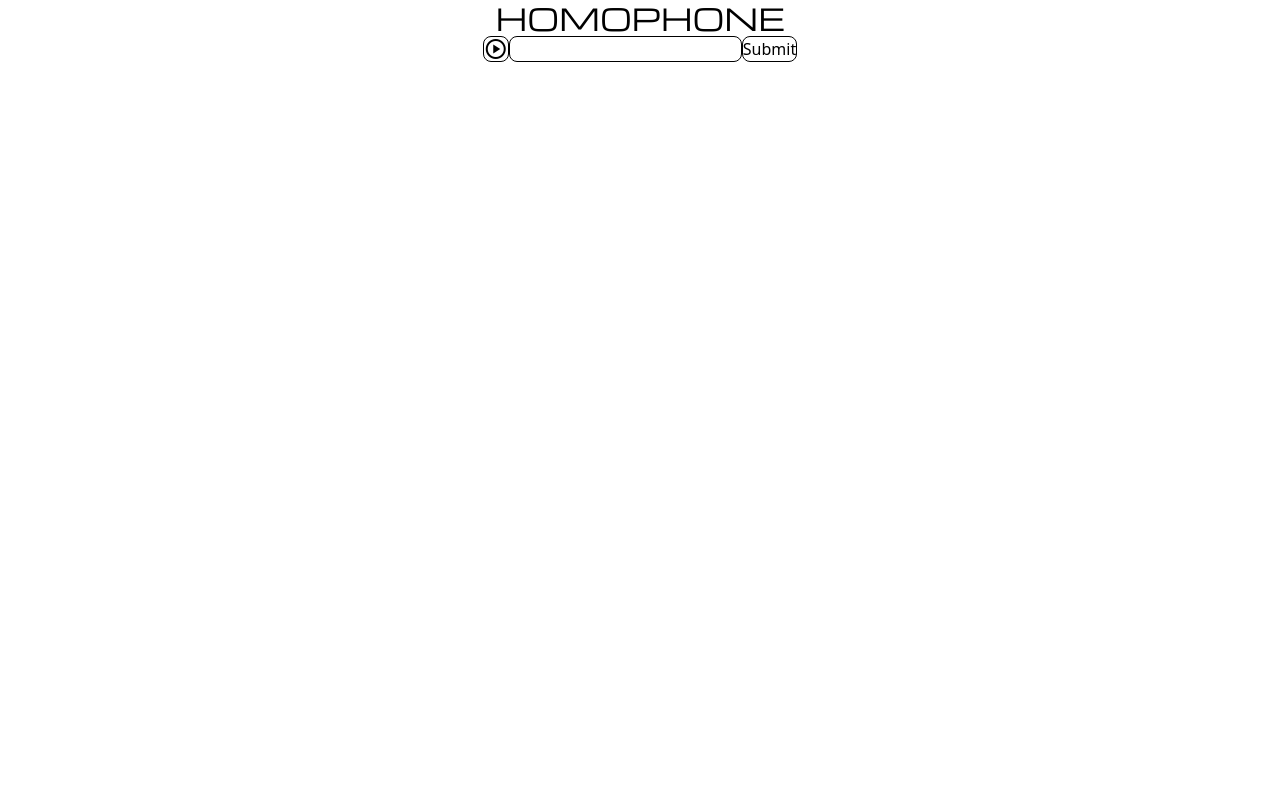
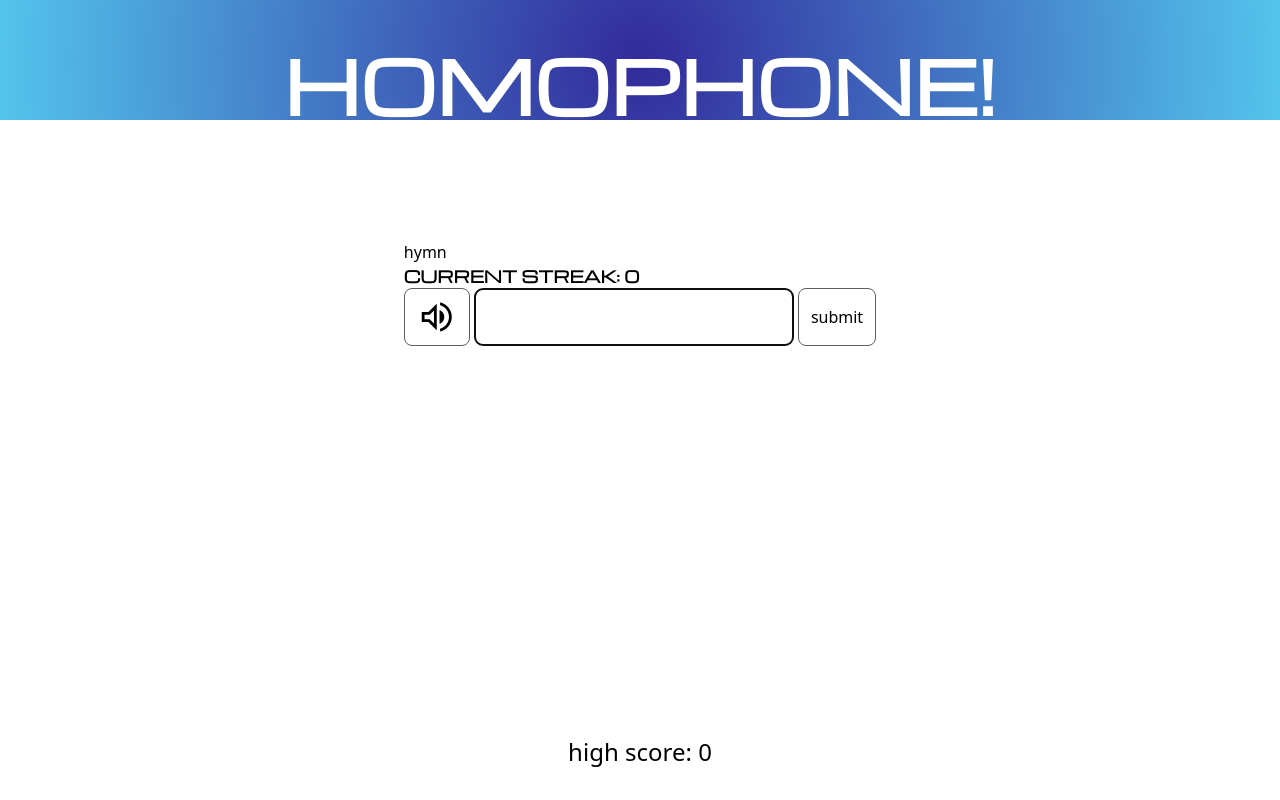
Before and after one commit to anmazz/homophone-game, a Next.js app: page / in a window 1280 px wide. Built offline with nearby package versions, Linux system fonts and the light colour scheme.

Commit message:
add animation to guess submission

```diff
--- a/app/globals.scss
+++ b/app/globals.scss
@@ -2,14 +2,89 @@
 @import url('https://fonts.googleapis.com/css2?family=Michroma&display=swap');
 @import url('https://fonts.googleapis.com/css2?family=Material+Symbols+Outlined');
 
-
-input, button {
-  border: 1px solid black;
+@mixin padding {
   border-radius: .5rem;
+  padding: 0.5rem .75rem;
 }
 
-h1 {
+button {
+  border: 1px solid rgb(94, 94, 94);
+  @include padding;
+}
+
+input {
+  @include padding;
+  width: 20rem;
+}
+
+
+h1, h2 {
   font-family: "Michroma", sans-serif;
-  font-weight: 400;
+  font-weight: 800;
   font-style: normal;
 }
+
+.material-symbols-outlined {
+  font-size: 40px;
+}
+
+#header {
+  display: flex;
+  justify-content: center;
+  width: 100%;
+  padding: 3rem 3rem 0 3rem;
+  color: white;
+  background: #322a9b;
+  background: radial-gradient(circle,rgba(50, 42, 155, 1) 0%, rgba(83, 196, 237, 1) 100%);
+}
+
+#word-list {
+  width: 18rem;
+  padding-left: 2.5rem;
+}
+
+@mixin animation-up-and-fade {
+  animation: 1s anim-lineUp forwards;
+  animation-iteration-count: 1;
+}
+
+.correct-guess {
+  @include animation-up-and-fade();
+  color: green;
+}
+
+.game-over {
+  animation: 1s nofade forwards;
+  animation-iteration-count: 1;
+  color: red;
+}
+
+@keyframes anim-lineUp {
+  0% {
+    opacity: 0;
+    transform: translateY(100%);
+  }
+  70% {
+    opacity: 1;
+    transform: translateY(0%);
+  }
+  100% {
+    opacity: 0;
+    transform: translateY(0%);
+  }
+}
+
+@keyframes nofade {
+  0% {
+    opacity: 0;
+    transform: translateY(100%);
+  }
+  70% {
+    opacity: 1;
+    transform: translateY(0%);
+  }
+  100% {
+    opacity: 1;
+    transform: translateY(0%);
+  }
+}
--- /dev/null
+++ b/app/header.tsx
@@ -0,0 +1,9 @@
+export default function Header() {
+    return (
+    <div id="header">
+        <h1 className="text-7xl">
+            HOMOPHONE!
+        </h1>
+    </div>
+    );
+}
--- a/app/page.tsx
+++ b/app/page.tsx
@@ -1,16 +1,61 @@
 'use client'
 
-import { useState } from "react";
+import { useEffect, useState } from "react";
+import homophones from "../public/homophoneslist.json";
+import Header from './header';
+
 
 export default function Home() {
 
-  const currentWord = "accept";
-  var showCorrect = false;
+  const [correctWords, setCorrectWords] = useState<string[]>([]);
+  const [unseen, setUnseen] = useState<Set<number>>(new Set(Array.from({ length: homophones.length }, (_, i) => i + 1)));
+  const [currentWord, setCurrentWord] = useState<string | undefined>("");
+  const [fileName, setFileName] = useState<string | undefined>("");
+  const [audioPlaying, setAudioPlaying] = useState<boolean>(false);
+  const [currentGuess, setCurrentGuess] = useState<string | undefined>(undefined);
+  const [hiScore, setHiScore] = useState<number>();
+  const [gameOver, setGameOver] = useState<boolean>(false);
 
-  const [correctWords, setCorrectWords] = useState<string[]>([]);
+
+  useEffect(() => {
+    if (hiScore !== undefined) { // don't set if hiScore hasn't been retrieved from localstorage yet
+      localStorage.setItem('hiScore', JSON.stringify(hiScore ?? 0));
+    }
+  }, [hiScore]);
+
+  useEffect(() => {
+    setCurrentWord(generateRandomWord());
+    setHiScore(parseInt(localStorage.getItem('hiScore') ?? "0") || 0);
+  }, []);
+
+  useEffect(() => {
+    if (fileName) {
+      playAudio();
+    }
+  }, [fileName]);
 
   function playAudio() {
-    (new Audio('/accept_except.mp3')).play();
+    setAudioPlaying(true);
+    const audio = new Audio(fileName);
+
+    audio.addEventListener('ended', () => {
+      setAudioPlaying(false);
+    });
+
+    audio.play();
+  }
+
+  function generateRandomWord(): string | undefined {
+    const chosenWordIndex = Array.from(unseen)[Math.floor(Math.random() * unseen.size)];
+    const newUnseen = new Set(unseen);
+    newUnseen.delete(chosenWordIndex);
+    setUnseen(newUnseen);
+
+    const chosenGroup = homophones.at(chosenWordIndex); // choose homophone group
+    setFileName("/" + chosenGroup?.join("_") + ".mp3");
+    const chosen = chosenGroup?.at(Math.floor(Math.random() * chosenGroup.length));
+    return chosen; // chose random word in group
+
   }
 
   function handleSubmit(e: any) {
@@ -20,38 +65,84 @@ export default function Home() {
     // Read the form data
     const form = e.target;
     const formData = new FormData(form);
+    const formJson = Object.fromEntries(formData.entries());
+    const guess = formJson["guess"].toString();
+    e.target.reset();
 
-    // Or you can work with it as a plain object:
-    const formJson = Object.fromEntries(formData.entries());
-    const guess = formJson["guess"];
+    if (guess === "") {
+      // prevent user from entering nothing
+      return;
+    }
 
-    if (guess === currentWord) {
-      setCorrectWords([...correctWords, guess])
+    setCurrentGuess(guess);
+
+    if (guessCorrect(guess)) {
+      setCorrectWords([...correctWords, guess]);
+      if (correctWords.length + 1 > (hiScore ?? 0)) {
+        setHiScore(correctWords.length + 1);
+      }
+      setCurrentWord(generateRandomWord());
+    } else {
+      // game over
+      setCorrectWords([]);
+      setGameOver(true);
     }
-    console.log(formJson);
+  }
+
+  function replay() {
+    setGameOver(false);
+    setCurrentWord(generateRandomWord());
+    setCurrentGuess(undefined);
+  }
+
+  function guessCorrect(guess: string) {
+    return guess.toLowerCase() === currentWord;
   }
 
   return (
     <div className="flex justify-center items-center flex-col">
-      <h1 className="text-3xl">
-        HOMOPHONE
-      </h1>
-      <div>
-        {
-          correctWords.map(correctWord => (
-            <ul key={correctWord}>{ correctWord }</ul>
-          ))
-        }
+
+      <Header/>
+
+      <div className="pt-30">
+        { currentWord }
+        <h2>CURRENT STREAK: {correctWords.length}</h2>
+
+        { currentGuess && !gameOver && (<div className="correct-guess" key={currentGuess}>
+          +1 { currentGuess }
+        </div>)}
+        { gameOver && (<div className="game-over" key={currentGuess}>
+          X correct word was: { currentWord }
+        </div>)}
+
+        <div className="flex gap-x-1">
+          <button className="flex items-center" onClick={playAudio} >
+            <span className="material-symbols-outlined text-9xl">{audioPlaying ? 'volume_up' : 'play_circle'}</span>
+          </button>
+
+          <form action="post" onSubmit={handleSubmit} className="flex gap-x-1">
+            <input name="guess" className="border caret-black" autoFocus/>
+            <button type="submit" className="submit">submit</button>
+          </form>
+        </div>
+
+        { gameOver && (
+        <button onClick={replay}>Replay</button>
+        )}
+
+        <div id="word-list">
+          <ol className="list-decimal">
+            {
+              correctWords.map(correctWord => (
+                <li key={correctWord}>{ correctWord }</li>
+              ))
+            }
+          </ol>
+        </div>
       </div>
-      <div className="flex">
-        <button className="flex" onClick={playAudio}>
-          <span className="material-symbols-outlined">play_circle</span>
-        </button>
 
-        <form action="post" onSubmit={handleSubmit}>
-          <input name="guess"/>
-          <button type="submit">Submit</button>
-        </form>
+      <div className="fixed left-0 bottom-0 w-full flex justify-center text-2xl pb-8">
+        high score: {hiScore}
       </div>
     </div>
   );
```
